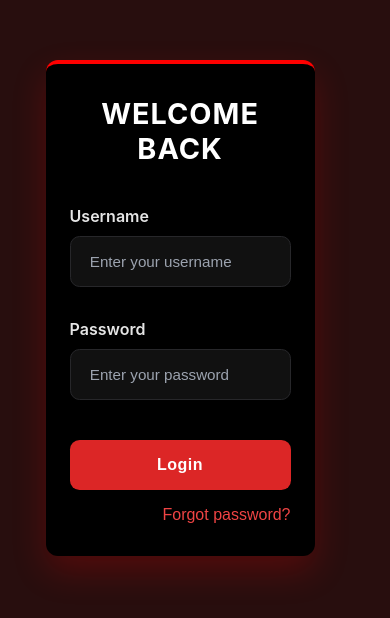
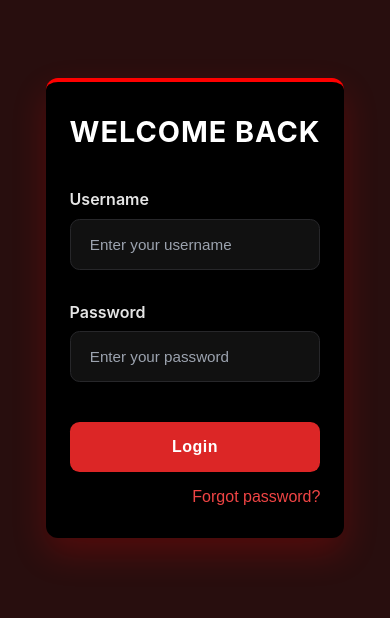
Before and after one commit to DubeyMuskan/SternicAssignment, a React (Vite) app in the folder Frontend/loginform/: page / in a window 390 px wide. Shown: the part 114-732 px from the top of the page. Built offline with nearby package versions, Linux system fonts and the light colour scheme.

Commit message:
fix: Fixed css

```diff
--- a/Frontend/loginform/src/index.css
+++ b/Frontend/loginform/src/index.css
@@ -291,7 +291,7 @@ input:focus {
 @media (max-width: 480px) {
   .login-card {
     padding: 2rem 1.5rem;
-    max-width: 90%;
+    max-width: 100%;
   }
 
   h2 {
```
